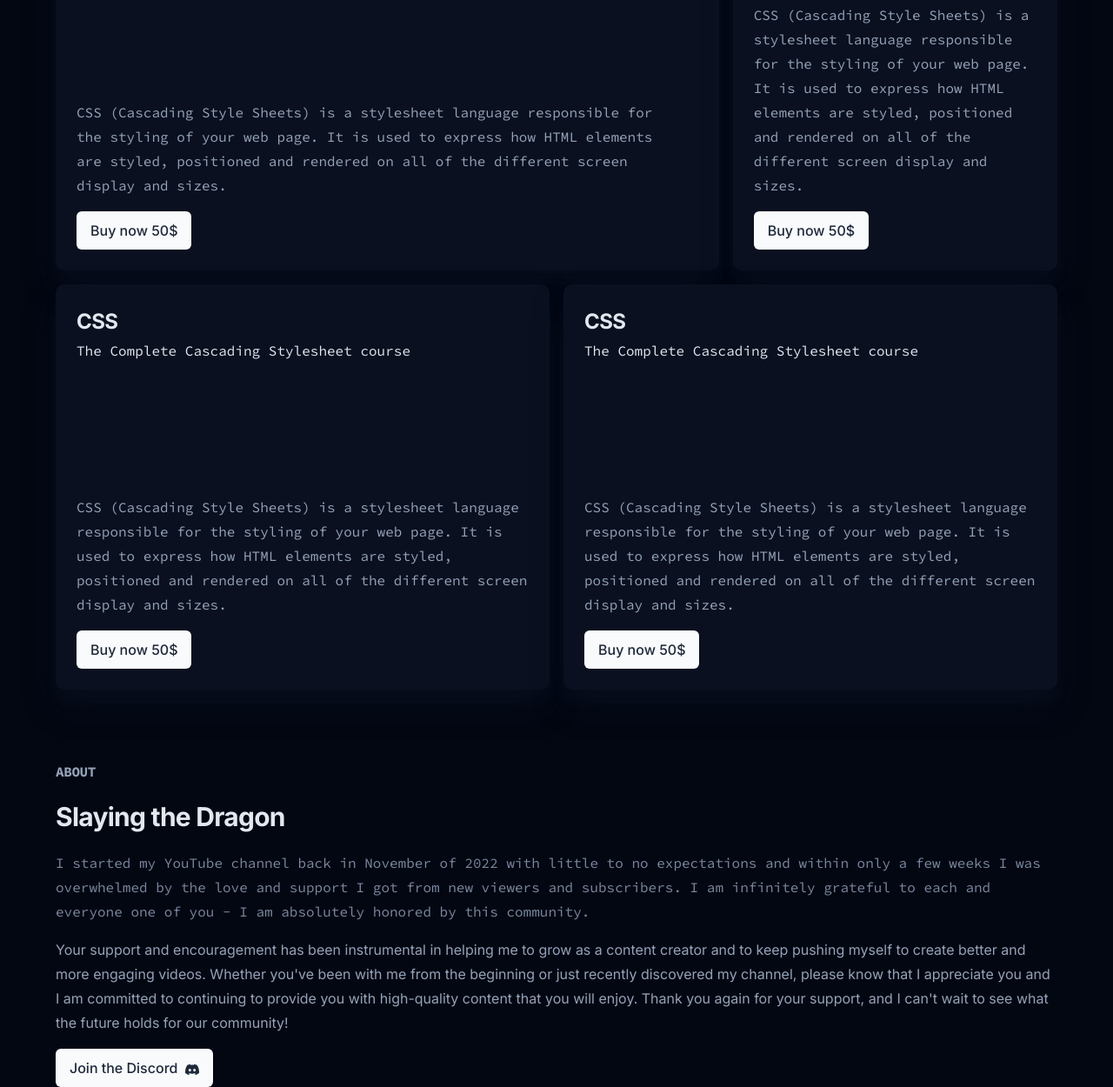
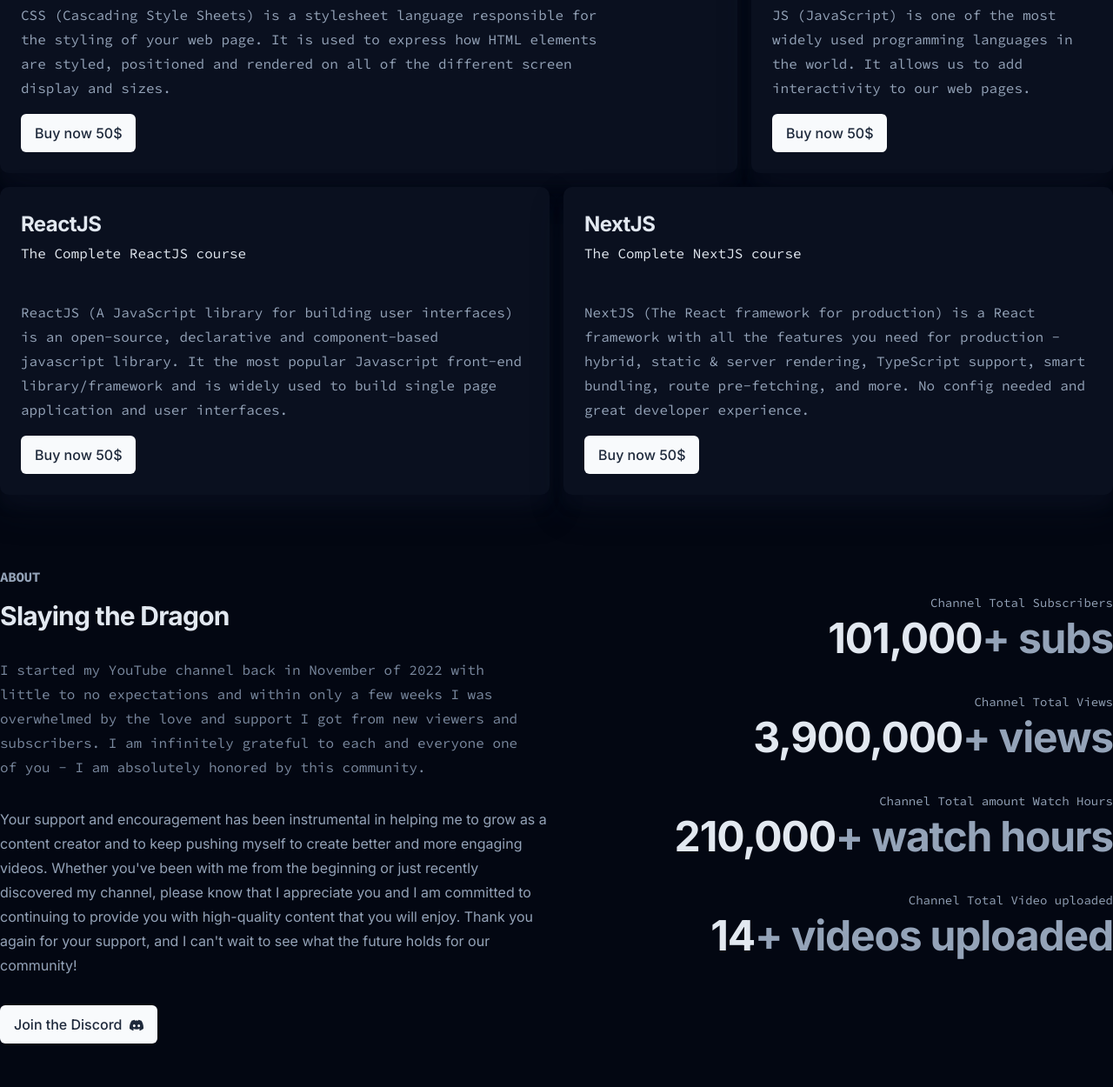
Before and after one commit to Dannu-R/Dannu-R.github.io, a plain HTML site: page Final Project/project.html in a window 1280 px wide. Shown: the part 1189-2439 px from the top of the page at 87% size. Drawn offline with Linux system fonts and the light colour scheme.

Commit message:
finished about section

```diff
--- a/Final Project/project.html
+++ b/Final Project/project.html
@@ -193,50 +193,44 @@
         <div class="courses__card courses__card-2">
           <div class="courses__card-title-container">
             <h3 class="courses__card-title">JavaScript</h3>
-            <p class="courses__card-desc">
-              The Complete Cascading Stylesheet course
-            </p>
+            <p class="courses__card-desc">The Complete JavaScript course</p>
           </div>
           <div class="courses__card-info-container">
             <p class="courses__card-info">
-              CSS (Cascading Style Sheets) is a stylesheet language responsible
-              for the styling of your web page. It is used to express how HTML
-              elements are styled, positioned and rendered on all of the
-              different screen display and sizes.
+              JS (JavaScript) is one of the most widely used programming
+              languages in the world. It allows us to add interactivity to our
+              web pages.
             </p>
             <button class="btn courses__card-btn">Buy now 50$</button>
           </div>
         </div>
         <div class="courses__card courses__card-3">
           <div class="courses__card-title-container">
-            <h3 class="courses__card-title">CSS</h3>
-            <p class="courses__card-desc">
-              The Complete Cascading Stylesheet course
-            </p>
+            <h3 class="courses__card-title">ReactJS</h3>
+            <p class="courses__card-desc">The Complete ReactJS course</p>
           </div>
           <div class="courses__card-info-container">
             <p class="courses__card-info">
-              CSS (Cascading Style Sheets) is a stylesheet language responsible
-              for the styling of your web page. It is used to express how HTML
-              elements are styled, positioned and rendered on all of the
-              different screen display and sizes.
+              ReactJS (A JavaScript library for building user interfaces) is an
+              open-source, declarative and component-based javascript library.
+              It the most popular Javascript front-end library/framework and is
+              widely used to build single page application and user interfaces.
             </p>
             <button class="btn courses__card-btn">Buy now 50$</button>
           </div>
         </div>
         <div class="courses__card courses__card-4">
           <div class="courses__card-title-container">
-            <h3 class="courses__card-title">CSS</h3>
-            <p class="courses__card-desc">
-              The Complete Cascading Stylesheet course
-            </p>
+            <h3 class="courses__card-title">NextJS</h3>
+            <p class="courses__card-desc">The Complete NextJS course</p>
           </div>
           <div class="courses__card-info-container">
             <p class="courses__card-info">
-              CSS (Cascading Style Sheets) is a stylesheet language responsible
-              for the styling of your web page. It is used to express how HTML
-              elements are styled, positioned and rendered on all of the
-              different screen display and sizes.
+              NextJS (The React framework for production) is a React framework
+              with all the features you need for production - hybrid, static &
+              server rendering, TypeScript support, smart bundling, route
+              pre-fetching, and more. No config needed and great developer
+              experience.
             </p>
             <button class="btn courses__card-btn">Buy now 50$</button>
           </div>
@@ -244,9 +238,10 @@
       </div>
     </section>
     <section class="about container">
-      <div class="about__container">
+      <h3 class="about__title-1">about</h3>
+      <div class="about__container container">
         <div class="about__section">
-          <h3 class="about__title-1">about</h3>
+
           <h2 class="about__title-2">Slaying the Dragon</h2>
           <p class="about__desc-1">
             I started my YouTube channel back in November of 2022 with little to
@@ -265,7 +260,7 @@
             for your support, and I can't wait to see what the future holds for
             our community!
           </p>
-          <a class="btn about__btn about__btn-container">
+          <a class="btn about__btn">
             Join the Discord
             <svg
               class="about__icon"
@@ -287,6 +282,33 @@
             </svg>
           </a>
         </div>
+
+        <div class="about__stats">
+          <div class="about__stats-card">
+            <p class="about__stats-title">Channel Total Subscribers</p>
+            <h2 class="about__stats-num">
+              <strong class="about__strong">101,000</strong>+ subs
+            </h2>
+          </div>
+          <div class="about__stats-card">
+            <p class="about__stats-title">Channel Total Views</p>
+            <h2 class="about__stats-num">
+              <strong class="about__strong">3,900,000</strong>+ views
+            </h2>
+          </div>
+          <div class="about__stats-card">
+            <p class="about__stats-title">Channel Total amount Watch Hours</p>
+            <h2 class="about__stats-num">
+              <strong class="about__strong">210,000</strong>+ watch hours
+            </h2>
+          </div>
+          <div class="about__stats-card">
+            <p class="about__stats-title">Channel Total Video uploaded</p>
+            <h2 class="about__stats-num">
+              <strong class="about__strong">14</strong>+ videos uploaded
+            </h2>
+          </div>
+        </div>
       </div>
     </section>
   </body>
--- a/Final Project/styles/components/about.css
+++ b/Final Project/styles/components/about.css
@@ -1,8 +1,3 @@
-.about {
-
-  display: flex;
-}
-
 .about__section {
   text-align: start;
 }
@@ -13,30 +8,26 @@
   font-size: var(--size-base);
   font-family: var(--font-secondary);
   color: var(--clr-text);
-  padding-bottom: 1rem;
+  padding-bottom: 0.6rem;
 }
 
 .about__title-2 {
   color: var(--clr-light);
   font-size: var(--size-3xl);
-  padding-bottom: 1rem;
+  padding-bottom: 1.5rem;
 }
 
 .about__desc-1 {
   font-family: var(--font-secondary);
   color: var(--clr-muted);
-  padding-bottom: 1rem;
+  padding-bottom: 2rem;
+  max-width: 63ch;
 }
 
 .about__desc-2 {
   color: var(--clr-text);;
-  padding-bottom: 1rem;
-}
-
-.about__btn-container {
-  display: flex;
-  align-items: center;
-  gap: 1rem;
+  padding-bottom: 2rem;
+  max-width: 63ch;
 }
 
 .about__icon {
@@ -47,3 +38,90 @@
   width: 1em;
   width: 1em;
 }
+
+
+
+.about__btn {
+  margin-bottom: 3rem;
+}
+
+.about__stats-title {
+  font-size: var(--size-sm);
+  font-family: var(--font-secondary);
+  line-height: 1;
+}
+
+.about__stats-num {
+  font-weight: 700;
+  font-size: var(--size-4xl);
+  color: var(--clr-text);
+}
+
+.about__strong {
+  font-weight: 700;
+}
+
+.about__stats-card > *+* {
+  padding-bottom: 2rem;
+}
+
+@media (min-width: 475px) {
+
+}
+
+@media (min-width: 640px) {
+
+}
+
+@media (min-width: 768px) {
+
+}
+
+@media (min-width: 1024px) {
+  .about__section {
+    text-align: center;
+    display: flex;
+    flex-direction: column;
+    align-items: center;
+  }
+
+  .about__stats {
+    text-align: center;
+    display: flex;
+    flex-direction: column;
+    align-items: center;
+  }
+
+  .about__desc-1 {
+    font-size: var(--size-base);
+  }
+
+  .about__desc-2 {
+    font-size: var(--size-base);
+  }
+}
+
+@media (min-width: 1280px) {
+  .about__container {
+    display: flex;
+    justify-content: space-between;
+  }
+
+  .about__section {
+    display: block;
+    text-align: left;
+  }
+
+  .about__stats {
+    display: block;
+    text-align: right;
+  }
+
+  .about__stats-num {
+    font-size: var(--size-5xl);
+  }
+}
+
+@media (min-width: 1536px) {
+
+}
--- a/Final Project/styles/components/courses.css
+++ b/Final Project/styles/components/courses.css
@@ -39,6 +39,7 @@
   font-family: var(--font-secondary);
   color: var(--clr-text);
   margin-bottom: 1rem;
+  max-width: 70ch;
 }
 
 @media (min-width: 475px) {
--- a/Final Project/styles/utils.css
+++ b/Final Project/styles/utils.css
@@ -1,5 +1,5 @@
 .container {
-  width: 90%;
+  width: 100%;
   margin-inline: auto;
 }
 
```
